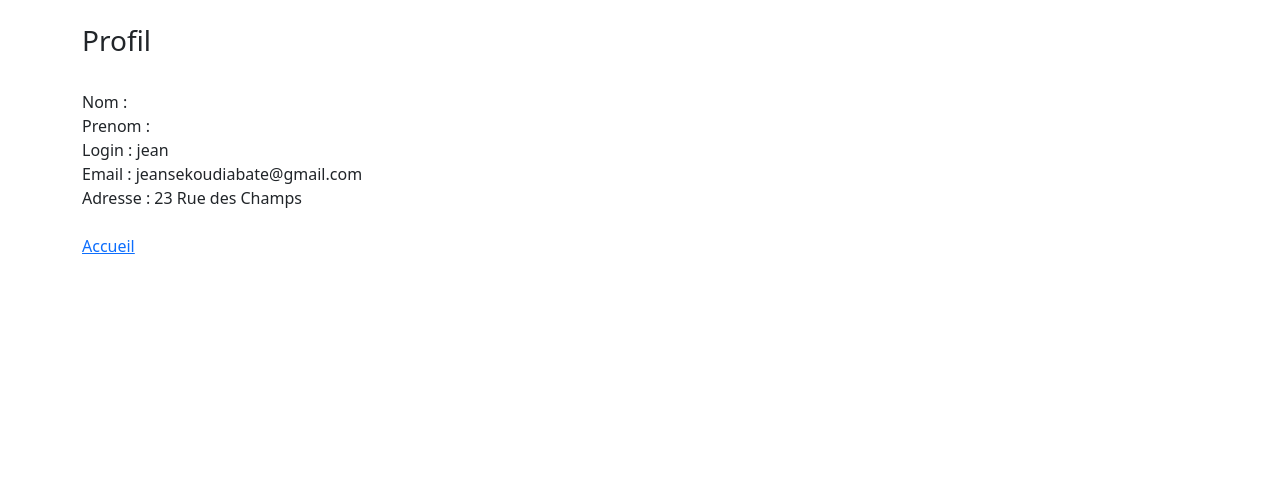
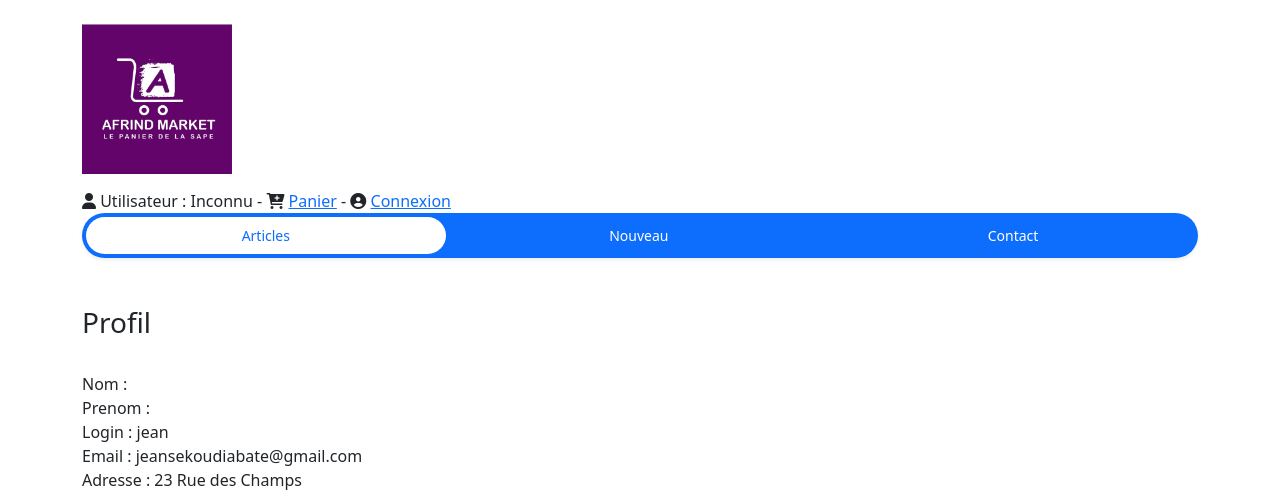
Before and after one commit to DiabateJS/front-php-afrind-market, a PHP site: page /front-php-afrind-market/profil.php?id=1 in a window 1280 px wide. Shown: the top 497 px of the page. Run offline with PHP 8.4, Linux system fonts and the light colour scheme; data comes from the database, SQL or seed files in the repository.

Commit message:
Ajout des fa icons sur toutes les pages.

```diff
--- a/administration.php
+++ b/administration.php
@@ -9,6 +9,7 @@ $page = "administration";
     <meta http-equiv="X-UA-Compatible" content="IE=edge">
     <meta name="viewport" content="width=device-width, initial-scale=1.0">
     <link href="https://cdn.jsdelivr.net/npm/bootstrap@5.3.0-alpha1/dist/css/bootstrap.min.css" rel="stylesheet" integrity="sha384-GLhlTQ8iRABdZLl6O3oVMWSktQOp6b7In1Zl3/Jr59b6EGGoI1aFkw7cmDA6j6gD" crossorigin="anonymous">
+    <link rel="stylesheet" href="https://cdnjs.cloudflare.com/ajax/libs/font-awesome/6.2.1/css/all.min.css" integrity="sha512-MV7K8+y+gLIBoVD59lQIYicR65iaqukzvf/nwasF0nqhPay5w/9lJmVM2hMDcnK1OnMGCdVK+iQrJ7lzPJQd1w==" crossorigin="anonymous" referrerpolicy="no-referrer" />
     <title>Vente en ligne - Administration</title>
 </head>
 <body>
--- a/commander.php
+++ b/commander.php
@@ -10,6 +10,7 @@ include_once "articles.model.php";
     <meta http-equiv="X-UA-Compatible" content="IE=edge">
     <meta name="viewport" content="width=device-width, initial-scale=1.0">
     <link href="https://cdn.jsdelivr.net/npm/bootstrap@5.3.0-alpha1/dist/css/bootstrap.min.css" rel="stylesheet" integrity="sha384-GLhlTQ8iRABdZLl6O3oVMWSktQOp6b7In1Zl3/Jr59b6EGGoI1aFkw7cmDA6j6gD" crossorigin="anonymous">
+    <link rel="stylesheet" href="https://cdnjs.cloudflare.com/ajax/libs/font-awesome/6.2.1/css/all.min.css" integrity="sha512-MV7K8+y+gLIBoVD59lQIYicR65iaqukzvf/nwasF0nqhPay5w/9lJmVM2hMDcnK1OnMGCdVK+iQrJ7lzPJQd1w==" crossorigin="anonymous" referrerpolicy="no-referrer" />
     <title>Vente en ligne - Commander</title>
 </head>
 <body>
--- a/contact.php
+++ b/contact.php
@@ -9,6 +9,7 @@ $page = "contact";
     <meta http-equiv="X-UA-Compatible" content="IE=edge">
     <meta name="viewport" content="width=device-width, initial-scale=1.0">
     <link href="https://cdn.jsdelivr.net/npm/bootstrap@5.3.0-alpha1/dist/css/bootstrap.min.css" rel="stylesheet" integrity="sha384-GLhlTQ8iRABdZLl6O3oVMWSktQOp6b7In1Zl3/Jr59b6EGGoI1aFkw7cmDA6j6gD" crossorigin="anonymous">
+    <link rel="stylesheet" href="https://cdnjs.cloudflare.com/ajax/libs/font-awesome/6.2.1/css/all.min.css" integrity="sha512-MV7K8+y+gLIBoVD59lQIYicR65iaqukzvf/nwasF0nqhPay5w/9lJmVM2hMDcnK1OnMGCdVK+iQrJ7lzPJQd1w==" crossorigin="anonymous" referrerpolicy="no-referrer" />
     <title>Vente en ligne</title>
 </head>
 <body>
--- a/creation_article.php
+++ b/creation_article.php
@@ -5,6 +5,7 @@
     <meta http-equiv="X-UA-Compatible" content="IE=edge">
     <meta name="viewport" content="width=device-width, initial-scale=1.0">
     <link href="https://cdn.jsdelivr.net/npm/bootstrap@5.3.0-alpha1/dist/css/bootstrap.min.css" rel="stylesheet" integrity="sha384-GLhlTQ8iRABdZLl6O3oVMWSktQOp6b7In1Zl3/Jr59b6EGGoI1aFkw7cmDA6j6gD" crossorigin="anonymous">
+    <link rel="stylesheet" href="https://cdnjs.cloudflare.com/ajax/libs/font-awesome/6.2.1/css/all.min.css" integrity="sha512-MV7K8+y+gLIBoVD59lQIYicR65iaqukzvf/nwasF0nqhPay5w/9lJmVM2hMDcnK1OnMGCdVK+iQrJ7lzPJQd1w==" crossorigin="anonymous" referrerpolicy="no-referrer" />
     <title>Création Article</title>
 </head>
 <body>
--- a/entete.php
+++ b/entete.php
@@ -9,7 +9,7 @@
   <?php
   }else{
   ?>
-    <span><i class="fa fa-user" aria-hidden="true"></i> Utilisateur : Inconnu - <i class="fa fa-cart-plus" aria-hidden="true"></i> <a href="#">Panier</a> - <a href="connexion.php">Connexion</a></span><br>
+    <span><i class="fa fa-user" aria-hidden="true"></i> Utilisateur : Inconnu - <i class="fa fa-cart-plus" aria-hidden="true"></i> <a href="#">Panier</a> - <i class="fa fa-user-circle" aria-hidden="true"></i> <a href="connexion.php">Connexion</a></span><br>
   <?php
   }
   ?>
--- a/nouveau.php
+++ b/nouveau.php
@@ -9,6 +9,7 @@ $page = "article";
     <meta http-equiv="X-UA-Compatible" content="IE=edge">
     <meta name="viewport" content="width=device-width, initial-scale=1.0">
     <link href="https://cdn.jsdelivr.net/npm/bootstrap@5.3.0-alpha1/dist/css/bootstrap.min.css" rel="stylesheet" integrity="sha384-GLhlTQ8iRABdZLl6O3oVMWSktQOp6b7In1Zl3/Jr59b6EGGoI1aFkw7cmDA6j6gD" crossorigin="anonymous">
+    <link rel="stylesheet" href="https://cdnjs.cloudflare.com/ajax/libs/font-awesome/6.2.1/css/all.min.css" integrity="sha512-MV7K8+y+gLIBoVD59lQIYicR65iaqukzvf/nwasF0nqhPay5w/9lJmVM2hMDcnK1OnMGCdVK+iQrJ7lzPJQd1w==" crossorigin="anonymous" referrerpolicy="no-referrer" />
     <title>Nouvel article</title>
 </head>
 <body>
--- a/profil.php
+++ b/profil.php
@@ -1,5 +1,6 @@
 <?php
 session_start();
+$page = "articles";
 include_once "users.model.php";
 $userModel = new UsersModel();
 ?>
@@ -10,10 +11,14 @@ $userModel = new UsersModel();
     <meta http-equiv="X-UA-Compatible" content="IE=edge">
     <meta name="viewport" content="width=device-width, initial-scale=1.0">
     <link href="https://cdn.jsdelivr.net/npm/bootstrap@5.3.0-alpha1/dist/css/bootstrap.min.css" rel="stylesheet" integrity="sha384-GLhlTQ8iRABdZLl6O3oVMWSktQOp6b7In1Zl3/Jr59b6EGGoI1aFkw7cmDA6j6gD" crossorigin="anonymous">
+    <link rel="stylesheet" href="https://cdnjs.cloudflare.com/ajax/libs/font-awesome/6.2.1/css/all.min.css" integrity="sha512-MV7K8+y+gLIBoVD59lQIYicR65iaqukzvf/nwasF0nqhPay5w/9lJmVM2hMDcnK1OnMGCdVK+iQrJ7lzPJQd1w==" crossorigin="anonymous" referrerpolicy="no-referrer" />
     <title>Vente en ligne - Profil</title>
 </head>
 <body>
 <div class="container">
+<?php
+include_once "entete.php";
+?>
 <br>
 <h3>Profil</h3><br>
 <?php
@@ -33,7 +38,6 @@ Profil : <?= $user["profil"] ?>
 }
 ?>
 <br>
-<a href="index.php">Accueil</a>
 </div>
 <script src="https://cdn.jsdelivr.net/npm/bootstrap@5.3.0-alpha1/dist/js/bootstrap.bundle.min.js" integrity="sha384-w76AqPfDkMBDXo30jS1Sgez6pr3x5MlQ1ZAGC+nuZB+EYdgRZgiwxhTBTkF7CXvN" crossorigin="anonymous"></script>
 </body>
--- a/traiter_commande.php
+++ b/traiter_commande.php
@@ -12,6 +12,7 @@ $ligneComModel = new LignesCommandesModel();
     <meta http-equiv="X-UA-Compatible" content="IE=edge">
     <meta name="viewport" content="width=device-width, initial-scale=1.0">
     <link href="https://cdn.jsdelivr.net/npm/bootstrap@5.3.0-alpha1/dist/css/bootstrap.min.css" rel="stylesheet" integrity="sha384-GLhlTQ8iRABdZLl6O3oVMWSktQOp6b7In1Zl3/Jr59b6EGGoI1aFkw7cmDA6j6gD" crossorigin="anonymous">
+    <link rel="stylesheet" href="https://cdnjs.cloudflare.com/ajax/libs/font-awesome/6.2.1/css/all.min.css" integrity="sha512-MV7K8+y+gLIBoVD59lQIYicR65iaqukzvf/nwasF0nqhPay5w/9lJmVM2hMDcnK1OnMGCdVK+iQrJ7lzPJQd1w==" crossorigin="anonymous" referrerpolicy="no-referrer" />
     <title>Vente en ligne - Ligne Commande</title>
 </head>
 <body>
```
